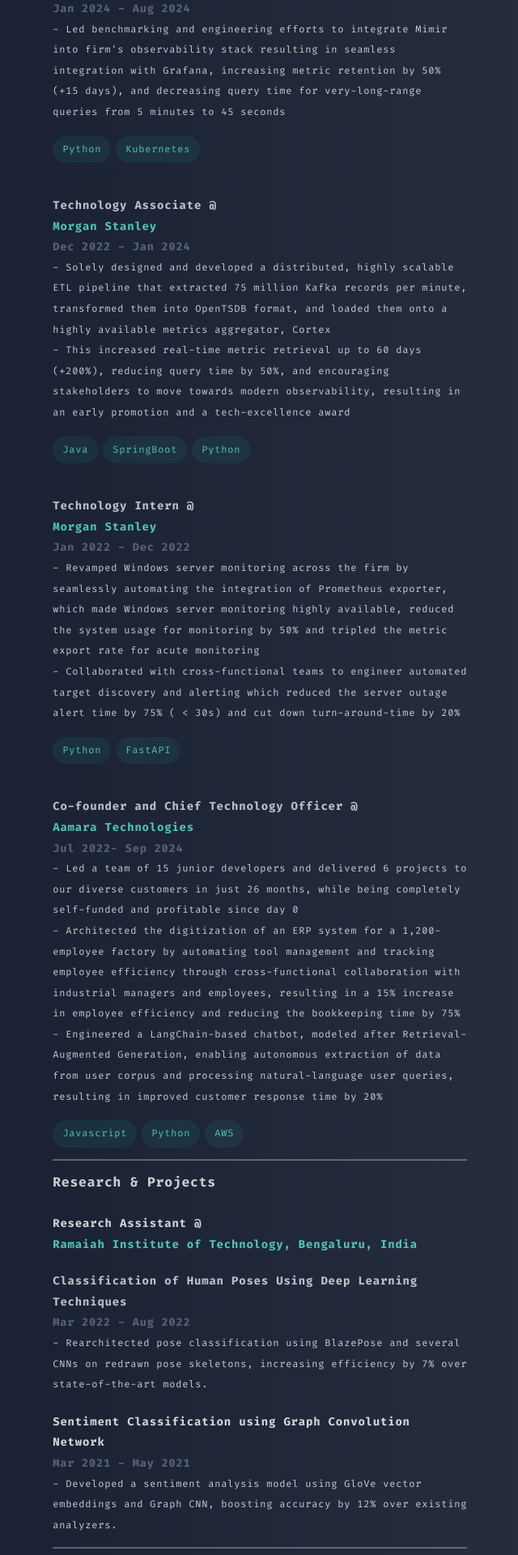
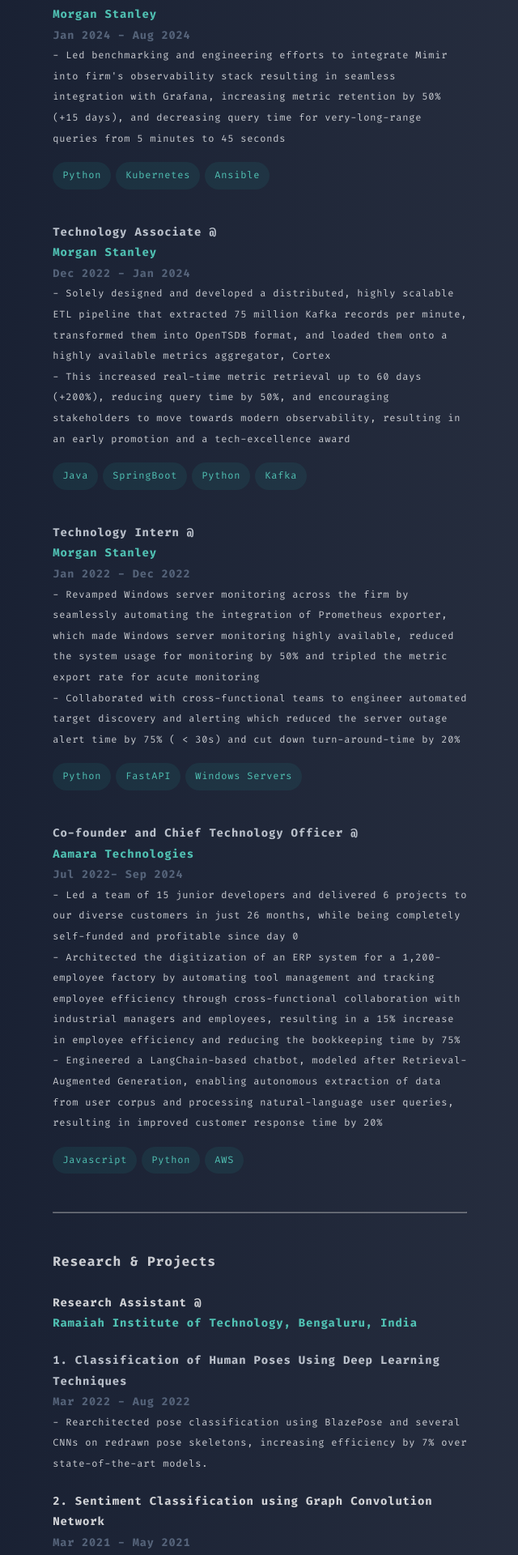
Before and after one commit to siddarthbhave/portpolio, a Flask app: page / in a window 1280 px wide. Shown: the part 1240-3160 px from the top of the page at 81% size, without its empty margins (575-1215 px from the left). Run offline with Flask 2, Linux system fonts and the light colour scheme.

Commit message:
tweaks to main page 3

```diff
--- a/app/templates/index.html
+++ b/app/templates/index.html
@@ -119,6 +119,7 @@
 
             <hr>
 
+            <br>
             <section id="experience" class="experience" style="color: white;">
                 <div>
                     <ul style="list-style: none; padding-left: 0">
@@ -145,6 +146,7 @@
                             <ul class="skill-list">
                                 <li class="skill">Python</li>
                                 <li class="skill">Kubernetes</li>
+                                <li class="skill">Ansible</li>
                             </ul>
                         </li>
 
@@ -173,6 +175,7 @@
                                 <li class="skill">Java</li>
                                 <li class="skill">SpringBoot</li>
                                 <li class="skill">Python</li>
+                                <li class="skill">Kafka</li>
                             </ul>
                         </li>
 
@@ -199,6 +202,7 @@
                             <ul class="skill-list">
                                 <li class="skill">Python</li>
                                 <li class="skill">FastAPI</li>
+                                <li class="skill">Windows Servers</li>
                             </ul>
                         </li>
 
@@ -240,8 +244,9 @@
                     </ul>
                 </div>
             </section>
+            <br>
             <hr>
-
+            <br>
 
             <!-- Research Experience  -->
 
@@ -258,7 +263,7 @@
 
                                 <a href="https://ieeexplore.ieee.org/abstract/document/10334180" target="_blank">
                                     <div class="job-name">
-                                        Classification of Human Poses Using Deep Learning Techniques
+                                        1. Classification of Human Poses Using Deep Learning Techniques
                                     </div>
                                 </a>
 
@@ -275,7 +280,7 @@
 
                         <li class="job" style="margin-top: 20px">
 
-                                <div class="job-name">Sentiment Classification using Graph Convolution Network</div>
+                                <div class="job-name">2. Sentiment Classification using Graph Convolution Network</div>
                             <div class="job-period">Mar 2021 - May 2021</div>
                             <div>
                                 <p class="job-description">
@@ -290,8 +295,9 @@
                     </ul>
                 </div>
             </section>
-
+            <br>
             <hr>
+            <br>
 
                         <!-- Publications  -->
 
@@ -318,7 +324,9 @@
                             </div>
                         </section>
 
+                        <br>
                         <hr>
+                        <br>
 
 
                         <!-- Leadership Experience  -->
@@ -372,7 +380,13 @@
                                 </ul>
                             </div>
                         </section>
+
+                        <br>
                         <hr>
+                        <br>
+
+
+
         </main>
     </section>
 </body>
```
